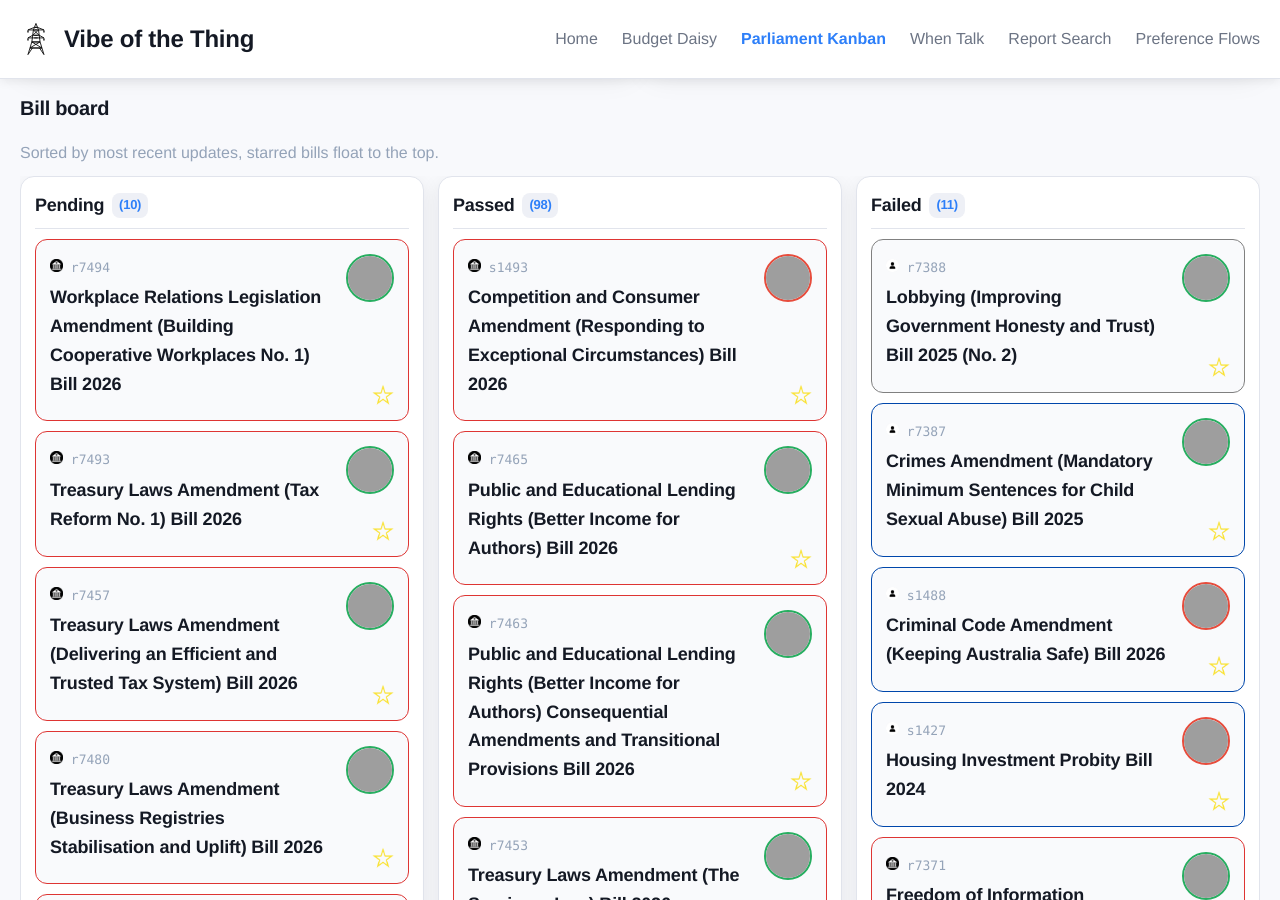
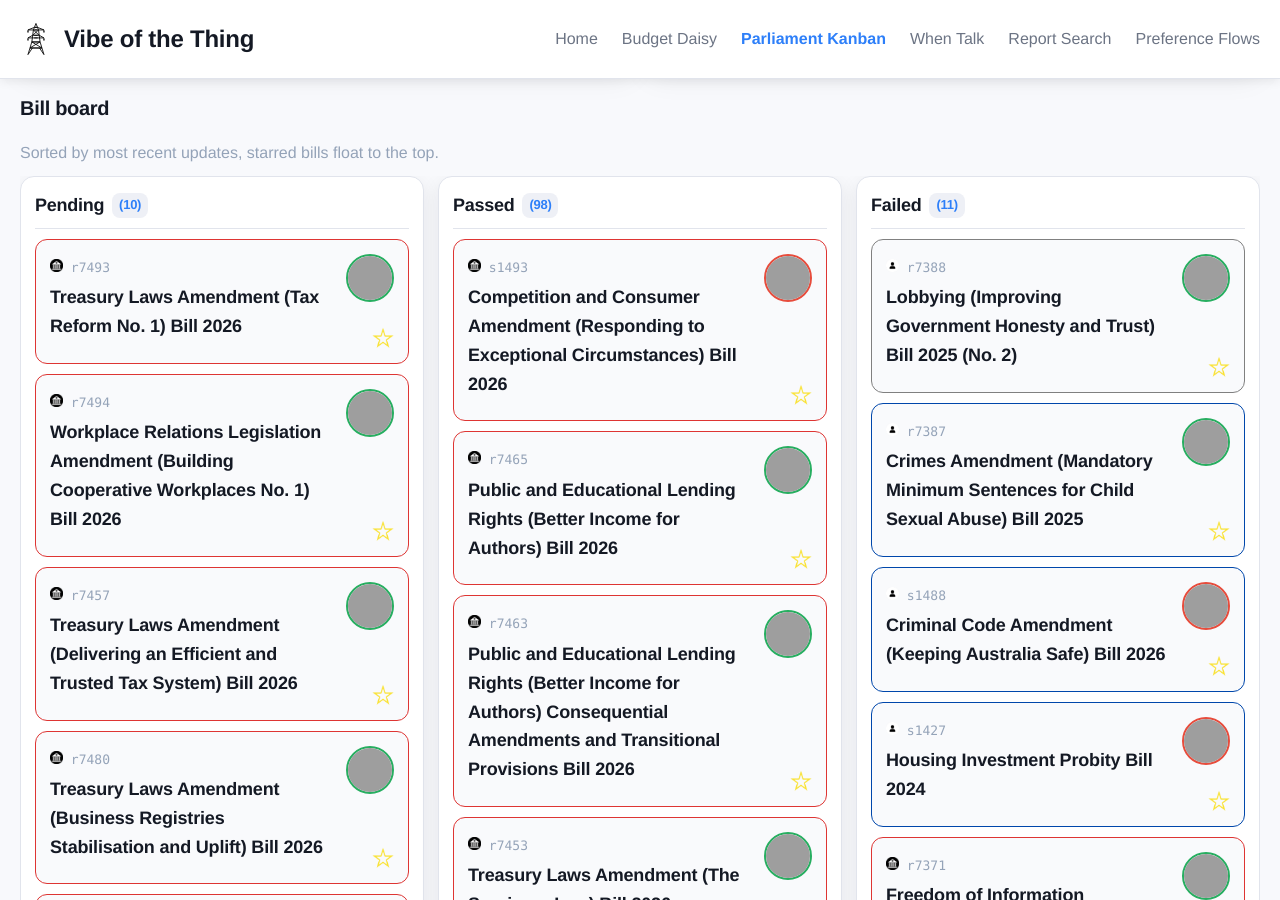
Before and after one commit to Coedice/vibe-of-the-thing, a Jekyll site: the page built from parliament-kanban/index.html, in a window 1280 px wide and 900 px high, scrolled down 658 px, cut to the strip 0-900 px from the top of the window. Built offline with Jekyll 4.4.1, drawn with Linux system fonts in a browser that asks for light colours; part of the change alters nothing that is shown; grey boxes are pictures that could not be loaded.

```diff
--- a/_data/bills.yml
+++ b/_data/bills.yml
@@ -98,7 +98,7 @@ pending:
   introducer_id: '10809'
   introducer_division: Rankin
   pdf_url: https://parlinfo.aph.gov.au/parlInfo/download/legislation/bills/r7493_first-reps/toc_pdf/26072b01.pdf;fileType=application%2Fpdf
-  last_updated: 2026-06-03
+  last_updated: 2026-06-04
   second_reading_hansard_url: https://parlinfo.aph.gov.au/parlInfo/search/display/display.w3p;query=Id%3A%22chamber%2Fhansardr%2F29160%2F0020%22
 - bill_id: r7494
   title: Workplace Relations Legislation Amendment (Building Cooperative Workplaces
@@ -154,7 +154,7 @@ pending:
   introducer_division: Tasmania
   pdf_url: https://parlinfo.aph.gov.au/parlInfo/download/legislation/bills/s1443_first-senate/toc_pdf/25S0320.pdf;fileType=application%2Fpdf
   last_updated: 2025-07-23
-  second_reading_hansard_url: https://parlinfo.aph.gov.au/parlInfo/search/display/display.w3p;query=Id%3A%22chamber%2Fhansards%2F28690%2F0208%22
+  second_reading_hansard_url: https://parlinfo.aph.gov.au/parlInfo/search/display/display.w3p;query=Id%3A%22chamber%2Fhansards%2F28690%2F0209%22
 - bill_id: s1481
   title: Unlocking Supply of Family Homes Bill 2025
   status: Before Senate
```
